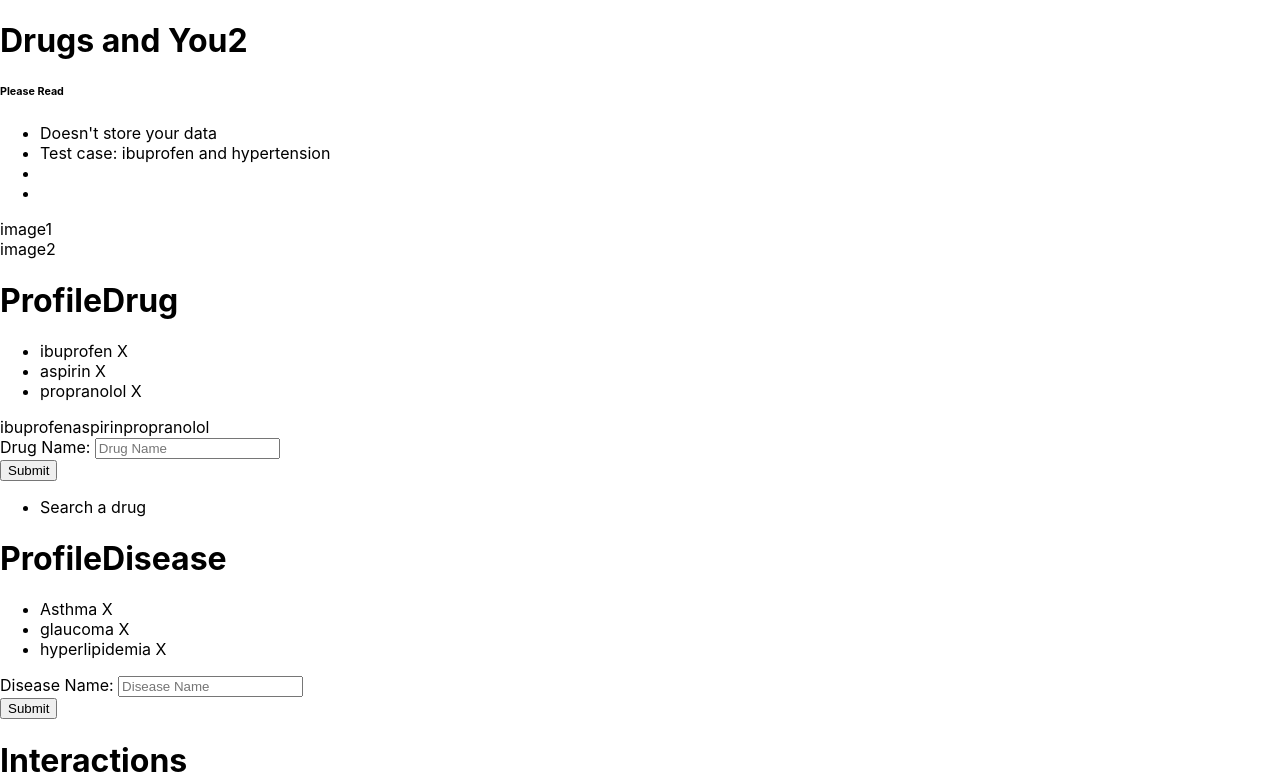
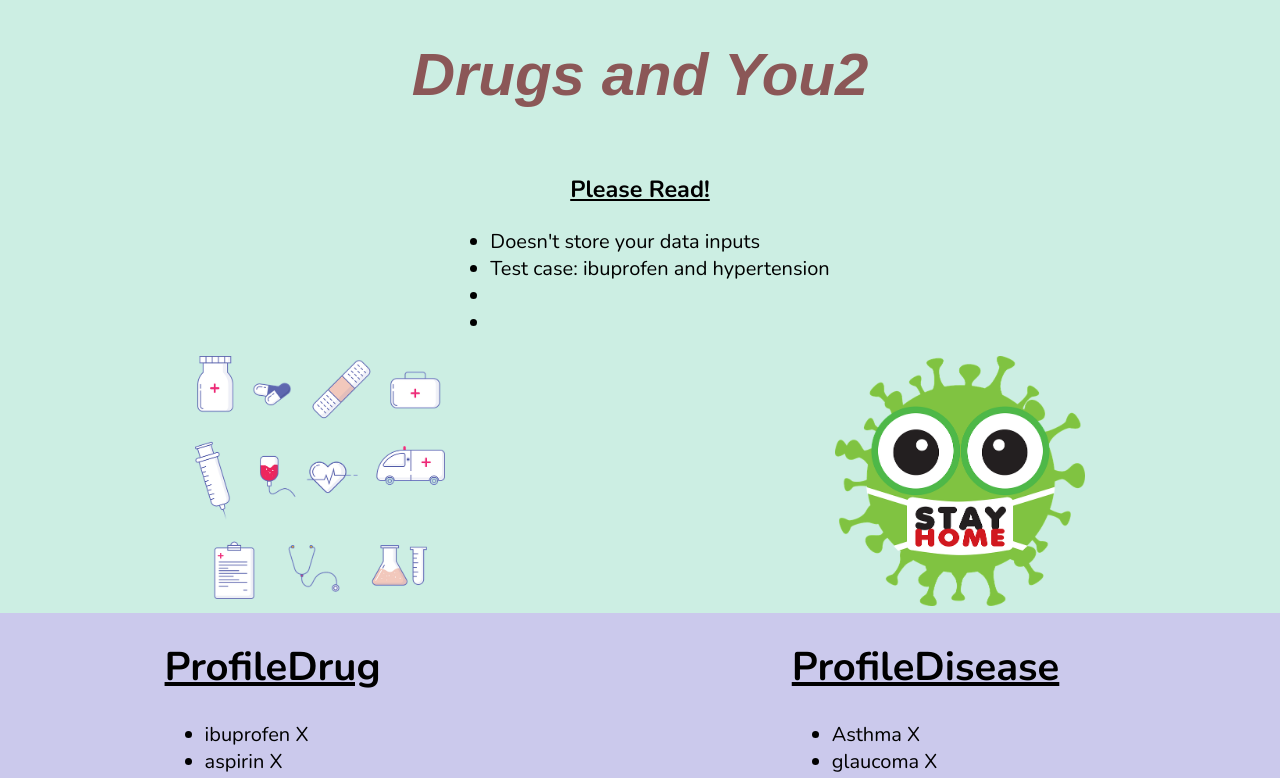
Before and after one commit to FeiLi1996/drugs-and-you2, a React (Create React App) app in the folder front-end/: page / in a window 1280 px wide. Shown: the top 778 px of the page. Built offline with nearby package versions, Linux system fonts and the light colour scheme.

Commit message:
done w/ css with the intro comp

```diff
--- a/front-end/package.json
+++ b/front-end/package.json
@@ -36,5 +36,8 @@
       "last 1 firefox version",
       "last 1 safari version"
     ]
+  },
+  "devDependencies": {
+    "sass": "^1.45.0"
   }
 }
--- a/front-end/public/index.html
+++ b/front-end/public/index.html
@@ -9,7 +9,7 @@
       name="description"
       content="Web site created using create-react-app"
     />
-    <link rel="apple-touch-icon" href="%PUBLIC_URL%/logo192.png" />
+    <link rel="apple-touch-icon"  />
     <!--
       manifest.json provides metadata used when your web app is installed on a
       user's mobile device or desktop. See https://developers.google.com/web/fundamentals/web-app-manifest/
--- a/front-end/src/components/interaction.js
+++ b/front-end/src/components/interaction.js
@@ -64,6 +64,7 @@ const Interactions = () => {
                     )
                 }
             }
+            //return
     })
     // let displayedDescriptionAndSeverity
     // for(let disease of diseaseProfile){
@@ -92,7 +93,7 @@ const Interactions = () => {
     return(
 
 
-        <div className="interaction_wrapper">
+        <div className="interaction_wrapper_overall">
             <div className='component_name_title'>
                 <h1>Interactions</h1>
             </div>
--- a/front-end/src/components/intro.js
+++ b/front-end/src/components/intro.js
@@ -1,30 +1,33 @@
 import React from 'react'
-
+import Medical from '../assets/images/medical.png'
+import StayHome from '../assets/images/stay-home.png'
 
 const Introduction = () => {
 
 
     return(
-
+        <div className='intro_wrapper_overall'>
 
             <div className='intro_wrapper'>
                 <div className='app_name_wrapper'>
                     <h1 className='app_name'>Drugs and You2</h1>
                 </div>
                 <div className='please_read_wrapper'>
-                <h6 className='please_read'>Please Read</h6>
-                <ul className='list_overall'>
-                    <li>Doesn't store your data</li>
+                    <h3 className='please_read'>Please Read!</h3>
+                    <ul className='list_wrapper'>
+                        <li>Doesn't store your data inputs</li>
                         <li>Test case: ibuprofen and hypertension</li>
                         <li></li>
                         <li></li>
 
                     </ul>
                 </div>
+            </div>
             <div className='intro_images_wrapper'>
-                <div >image1</div>
-                <div>image2</div>
+                <div ><img src={Medical} alt='Medical' /></div>
+                <div><img src={StayHome} alt='Stay Home' /></div>
             </div>
+
         </div>
     )
 
--- a/front-end/src/index.css
+++ /dev/null
@@ -1,13 +0,0 @@
-body {
-  margin: 0;
-  font-family: -apple-system, BlinkMacSystemFont, 'Segoe UI', 'Roboto', 'Oxygen',
-    'Ubuntu', 'Cantarell', 'Fira Sans', 'Droid Sans', 'Helvetica Neue',
-    sans-serif;
-  -webkit-font-smoothing: antialiased;
-  -moz-osx-font-smoothing: grayscale;
-}
-
-code {
-  font-family: source-code-pro, Menlo, Monaco, Consolas, 'Courier New',
-    monospace;
-}
--- a/front-end/src/index.js
+++ b/front-end/src/index.js
@@ -1,6 +1,6 @@
 import React from 'react';
 import ReactDOM from 'react-dom';
-import './index.css';
+import "./style/main.scss"
 import App from './App';
 import reportWebVitals from './reportWebVitals';
 
--- a/front-end/src/pages/home-page.js
+++ b/front-end/src/pages/home-page.js
@@ -11,7 +11,7 @@ import Introduction from '../components/intro'
 const HomePage = () => {
     const [drugProfile,setDrugProfile] = useState(['ibuprofen','aspirin','propranolol']);
     const [diseaseProfile,setDiseaseProfile] = useState(['Asthma','glaucoma','hyperlipidemia']);
-    const [drugDiseaseInteractionInfo,setDrugDiseaseInteractionInfo] = useState([]);
+
 
     // let INITIAL_STATE={
     //     drugProfile:[],
@@ -41,12 +41,16 @@ const HomePage = () => {
         <div>
 
             <GlobalContext.Provider value = {{drugProfile,setDrugProfile,diseaseProfile,setDiseaseProfile}}>
+
                 < Introduction/>
-                <div className='profile_wrapper'>
+
+                <div className='profile_wrapper_overall'>
                     <ProfileDrug />
                     <ProfileDisease />
                 </div>
+
                 <Interactions />
+
             </GlobalContext.Provider>
         </div>
     )
--- /dev/null
+++ b/front-end/src/style/interaction.scss
@@ -0,0 +1,4 @@
+.interaction_wrapper_overall{
+    background-color: #8bbee8ff;
+    margin-top: -27px;
+}
--- /dev/null
+++ b/front-end/src/style/introComponent.scss
@@ -0,0 +1,50 @@
+// .intro_wrapper_overall{
+//     height: auto;
+//     width: auto;
+//     background-color: rgb(204, 238, 227);
+//     display: flex;
+//     flex-direction: column;
+//     align-items: center;
+//     text-align: center;
+
+
+
+// }
+
+.intro_wrapper{
+    height: auto;
+    width: auto;
+    background-color: rgb(204, 238, 227);
+    display: flex;
+    flex-direction: column;
+    align-items: center;
+    text-align: center;
+    .app_name_wrapper{
+        font-size: 30px;
+        font-family: 'Raleway',sans-serif;
+        font-style: italic;
+        color:rgb(139, 87, 87);
+
+    }
+    .please_read{
+
+        text-decoration: underline;
+    }
+    .list_wrapper{
+        text-align:start;
+    }
+}
+
+.intro_images_wrapper{
+    display: flex;
+    flex-direction: row;
+    justify-content: space-around;
+    background-color: rgb(204, 238, 227);
+    img{
+        height: auto;
+        width: auto;
+        max-width: 250px ;
+        max-height: 250px ;
+
+    }
+}
--- /dev/null
+++ b/front-end/src/style/main.scss
@@ -0,0 +1,5 @@
+
+@import "./overall.scss";
+@import "./introComponent.scss";
+@import "./profile.scss";
+@import "./interaction.scss";
--- /dev/null
+++ b/front-end/src/style/overall.scss
@@ -0,0 +1,60 @@
+@import url("https://fonts.googleapis.com/css2?family=Nunito:wght@400;700&display=swap");
+.App {
+  // width: 100vh;
+  // height: 100vh;
+  // display: flex;
+  // align-items: center;
+  // flex-direction: column;
+    font-family: "Nunito", sans-serif;
+    font-size: 20px;
+
+
+}
+
+// .App .openModalBtn {
+//   width: 200px;
+//   height: 40px;
+//   border: none;
+//   border-radius: 6px;
+//   background-color: cornflowerblue;
+//   color: white;
+//   cursor: pointer;
+// }
+
+body {
+  padding: 0;
+  margin:0;
+
+}
+
+
+.component_name_title{
+  text-decoration: underline;
+}
+
+
+button{
+  display:inline-block;
+  padding:0.3em 1.2em;
+  margin:0 0.1em 0.1em 0;
+  border:0.16em solid rgba(255,255,255,0);
+  border-radius:2em;
+  box-sizing: border-box;
+  text-decoration:none;
+  font-family:'Roboto',sans-serif;
+  font-weight:300;
+  color:#FFFFFF;
+  text-shadow: 0 0.04em 0.04em rgba(0,0,0,0.35);
+  text-align:center;
+  transition: all 0.2s;
+  background-color:#9a4ef1
+}
+button:hover{
+  border-color: rgba(255,255,255,1);
+}
+@media all and (max-width:30em){
+  button{
+    display:block;
+    margin:0.2em auto;
+  }
+}
--- /dev/null
+++ b/front-end/src/style/profile.scss
@@ -0,0 +1,6 @@
+.profile_wrapper_overall{
+    display: flex;
+    flex-direction: row;
+    justify-content: space-around;
+    background-color: rgb(203, 201, 236);
+}
```
Also changed, not shown: front-end/src/assets/images/medical.png (renamed from front-end/public/images/medical-g6a464b542_640.png), front-end/src/assets/images/stay-home.png (renamed from front-end/public/images/stay-home-g2de379114_640.png). Lines whose indentation alone changed are shown as unchanged.
